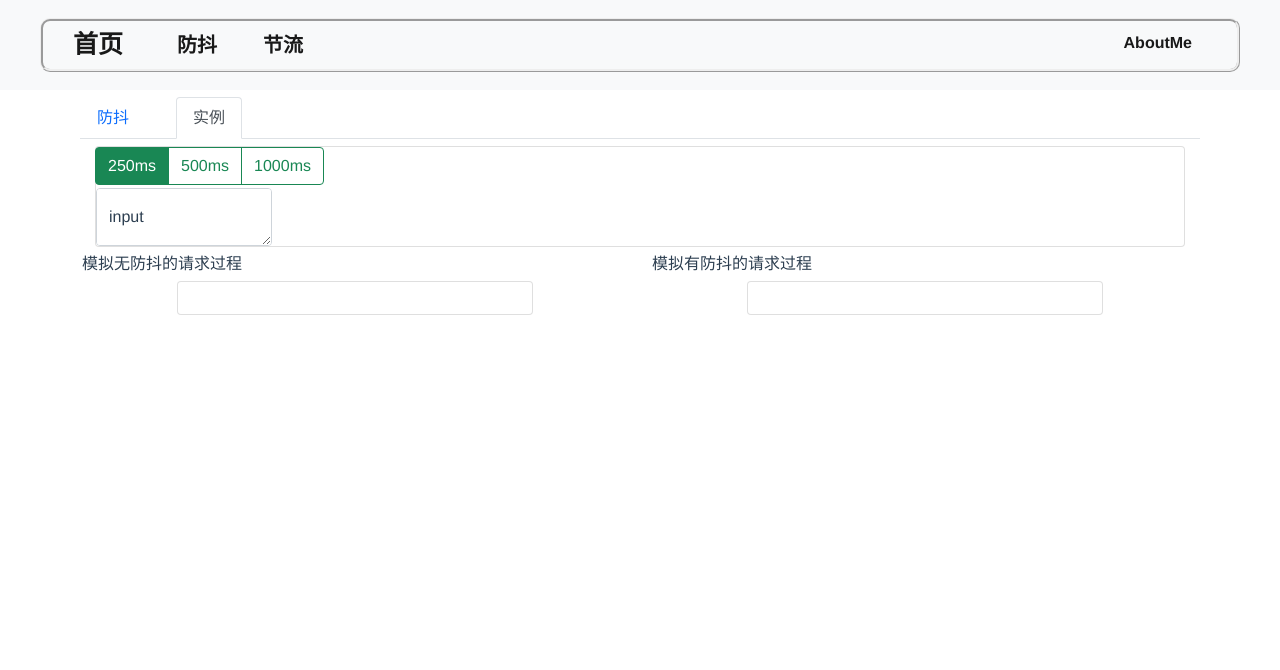
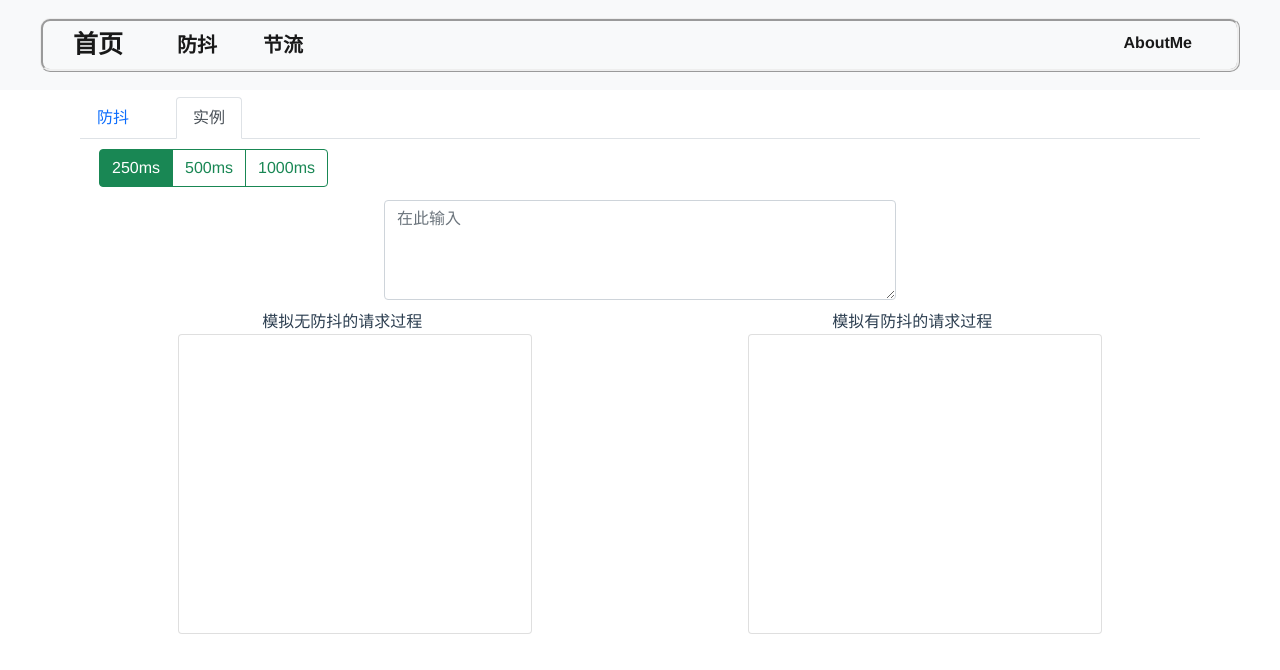
Before and after one commit to teashirtt/Throttle-Debounce-demo, a Vue app in the folder Throttle-Debounce-demo/: page /DebounceExample in a window 1280 px wide. Shown: the top 670 px of the page. Built offline with nearby package versions, Linux system fonts and the light colour scheme.

Commit message:
add scroll

```diff
--- a/Throttle-Debounce-demo/package.json
+++ b/Throttle-Debounce-demo/package.json
@@ -11,8 +11,9 @@
     "@popperjs/core": "^2.11.5",
     "bootstrap": "^5.1.3",
     "core-js": "^3.8.3",
-    "echarts": "^5.3.2",
+    "highlight.js": "^11.5.1",
     "vue": "^3.2.13",
+    "vue-highlightjs": "^1.3.3",
     "vue-router": "^4.0.15",
     "vuex": "^4.0.0"
   },
--- a/Throttle-Debounce-demo/src/components/Card/Card_Db.vue
+++ b/Throttle-Debounce-demo/src/components/Card/Card_Db.vue
@@ -16,9 +16,14 @@
 </script>
 
 <style scoped>
-.c {
+.card-body {
     border: solid;
     border-radius: 20px;
     height: 300px;
 }
+
+.card-body:hover {
+    box-shadow: 3px 3px 10px gray;
+    transition: 500ms;
+}
 </style>
--- a/Throttle-Debounce-demo/src/components/Card/Card_Th.vue
+++ b/Throttle-Debounce-demo/src/components/Card/Card_Th.vue
@@ -1,5 +1,5 @@
 <template>
-    <div class="card-body c">
+    <div class="card-body">
         <h4 class="card-title">> 节流</h4>
         <h6 class="card-subtitle mb-2 text-muted">Throttle</h6>
         <p class="card-text">如果一个函数持续的频繁的触发，那么就让其触发周期保持在n秒</p>
@@ -15,9 +15,14 @@
 </script>
 
 <style scoped>
-.c {
+.card-body {
     border: solid;
     border-radius: 20px;
     height: 300px;
 }
+
+.card-body:hover {
+    box-shadow: 3px 3px 10px gray;
+    transition: 500ms;
+}
 </style>
--- a/Throttle-Debounce-demo/src/components/DebounceEx/DebouceOutput.vue
+++ b/Throttle-Debounce-demo/src/components/DebounceEx/DebouceOutput.vue
@@ -1,5 +1,5 @@
 <template>
-  <div class="card">
+  <div class="card" id="card2">
     <div class="card-body">
       <div v-for="item in props.content.cont2" :key="item.id" class="sc2">
         {{ item.word }}
@@ -10,7 +10,7 @@
 
 <script setup>
 import { defineProps } from 'vue';
-const props = defineProps ({
+const props = defineProps({
   content: {
     type: Object,
     required: true,
@@ -20,13 +20,24 @@ const props = defineProps ({
 const ClearOut = () => {
   let st = document.querySelectorAll('.sc2');
   for (let it of st) it.innerHTML = "";
-  console.log(1);
+}
+
+const ToBottom = () => {
+  let scroll = document.getElementById('card2');
+  scroll.scrollTop = scroll.scrollHeight;
 }
 
 defineExpose({
-  ClearOut
+  ClearOut,
+  ToBottom
 })
 </script>
 
 <style scoped>
+.card {
+  margin: 0 auto;
+  width: 65%;
+  height: 300px;
+  overflow-y: auto;
+}
 </style>
--- a/Throttle-Debounce-demo/src/components/DebounceEx/FactOutput.vue
+++ b/Throttle-Debounce-demo/src/components/DebounceEx/FactOutput.vue
@@ -1,5 +1,5 @@
 <template>
-  <div class="card">
+  <div class="card" id="card1">
     <div class="card-body">
       <div v-for="item in props.content.cont1" :key="item.id" class="sc1">
         {{ item.word }}
@@ -16,15 +16,28 @@ const props = defineProps({
     required: true,
   },
 });
+
 const ClearOut = () => {
   let st = document.querySelectorAll('.sc1');
   for (let it of st) it.innerHTML = "";
 };
 
+const ToBottom = () => {
+  let scroll = document.getElementById('card1');
+  scroll.scrollTop = scroll.scrollHeight;
+}
+
 defineExpose({
-  ClearOut
+  ClearOut,
+  ToBottom
 })
 </script>
 
 <style scoped>
+.card {
+  margin: 0 auto;
+  width: 65%;
+  height: 300px;
+  overflow-y: auto;
+}
 </style>
--- a/Throttle-Debounce-demo/src/components/DebounceEx/KeyboardEntry.vue
+++ b/Throttle-Debounce-demo/src/components/DebounceEx/KeyboardEntry.vue
@@ -1,38 +1,24 @@
 <template>
-    <div class="card">
-        <div class="cardbody">
-            <div class="row">
-                <div class="col-5">
     <div class="btn-group" role="group" aria-label="Basic radio toggle button group">
         <input type="radio" class="btn-check" name="btnradio" id="btnradio1" autocomplete="off" checked
             @click="fun(250)">
         <label class="btn btn-outline-success" for="btnradio1">250ms</label>
 
-                        <input type="radio" class="btn-check" name="btnradio" id="btnradio2" autocomplete="off"
-                            @click="fun(500)">
+        <input type="radio" class="btn-check" name="btnradio" id="btnradio2" autocomplete="off" @click="fun(500)">
         <label class="btn btn-outline-success" for="btnradio2">500ms</label>
 
-                        <input type="radio" class="btn-check" name="btnradio" id="btnradio3" autocomplete="off"
-                            @click="fun(1000)">
+        <input type="radio" class="btn-check" name="btnradio" id="btnradio3" autocomplete="off" @click="fun(1000)">
         <label class="btn btn-outline-success" for="btnradio3">1000ms</label>
     </div>
-                    <div class="form-floating">
-                        <textarea v-model="ct" class="form-control" placeholder="Leave a comment here"
-                            id="floatingTextarea" @input="func()"></textarea>
-                        <label for="floatingTextarea">input</label>
-                    </div>
-                </div>
-            </div>
-        </div>
-    </div>
+    <textarea v-model="ct" class="form-control" placeholder="在此输入" id="floatingTextarea" @input="func"></textarea>
     <div class="container">
         <div class="row">
             <div class="col-6 out">
-                <div>模拟无防抖的请求过程</div>
+                <span>模拟无防抖的请求过程</span>
                 <FactOutput :content="content" ref="SonRef1" class="area" />
             </div>
             <div class="col-6 out">
-                <div>模拟有防抖的请求过程</div>
+                <span>模拟有防抖的请求过程</span>
                 <DebouceOutput :content="content" ref="SonRef2" class="area" />
             </div>
         </div>
@@ -41,7 +27,7 @@
 </template>
 
 <script setup>
-import { ref,reactive } from 'vue';
+import { ref, reactive } from 'vue';
 import FactOutput from './FactOutput';
 import DebouceOutput from './DebouceOutput';
 
@@ -71,7 +57,8 @@ const func = () => {
         id: content.cnt1,
         word: ct.value
     });
-    if (content.cont1.length > 15) content.cont1.shift();
+    SonRef1.value.ToBottom();
+
     if (time) {
         clearTimeout(time);
     }
@@ -80,20 +67,25 @@ const func = () => {
         content.cont2.push({
             id: content.cnt2,
             word: ct.value
-        })
-        if (content.cont2.length > 15) content.cont2.shift();
+        });
+        SonRef2.value.ToBottom();
     }, interval)
 };
-
 </script>
 
 <style scoped>
-.card {
-    margin: 5px 95px;
+.btn-group {
+
+    margin: 3px 100px;
 }
 
-.form-control {
-    margin-top: 3px;
+span {
+    margin-left: 33%;
 }
 
+textarea {
+    width: 40%;
+    height: 100px;
+    margin: 10px auto 10px;
+}
 </style>
--- a/Throttle-Debounce-demo/src/components/ThrottleEx/ClickPoint.vue
+++ b/Throttle-Debounce-demo/src/components/ThrottleEx/ClickPoint.vue
@@ -46,7 +46,7 @@ const throttle = () => {
   if (flag) {
     setTimeout(() => {
       val2.value++;
-      flag = true; //异步
+      flag = true;
     }, time.value)
   }
   flag = false;
--- a/Throttle-Debounce-demo/src/views/DebounceView.vue
+++ b/Throttle-Debounce-demo/src/views/DebounceView.vue
@@ -2,8 +2,9 @@
   <div class="home">
     <NavBar />
     <TabsNav>
-    防抖
+      防抖
     </TabsNav>
+
   </div>
 </template>
 
@@ -11,4 +12,5 @@
 import NavBar from '../components/NavBar'
 import TabsNav from '../components/Tabs/TabsNav'
 
+
 </script>
```
Also changed, not shown: Throttle-Debounce-demo/src/views/NotFound.vue (added, +11 -0 lines), 2 other files (tests, documents, lock files or other folders). Lines whose indentation alone changed are shown as unchanged.
